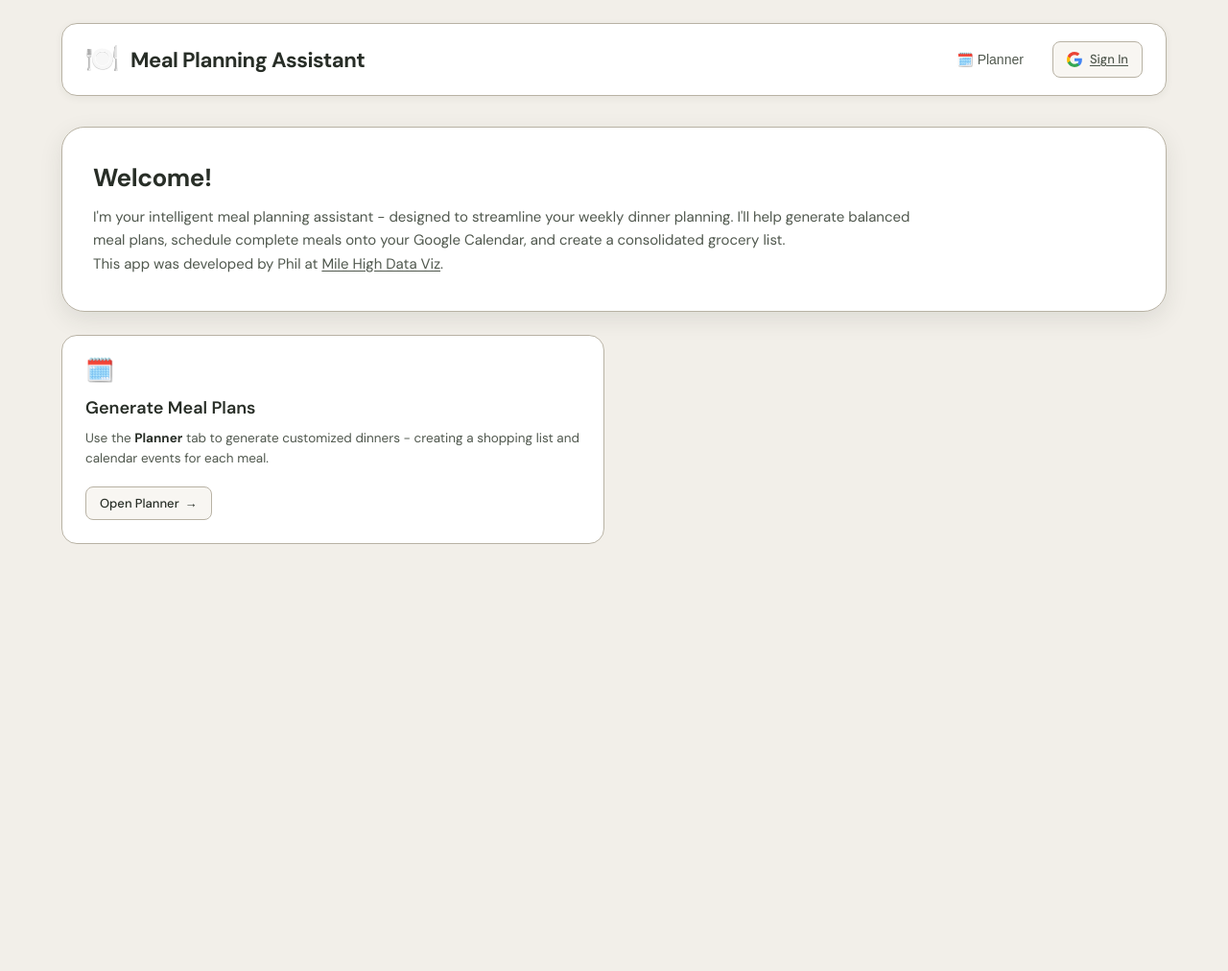
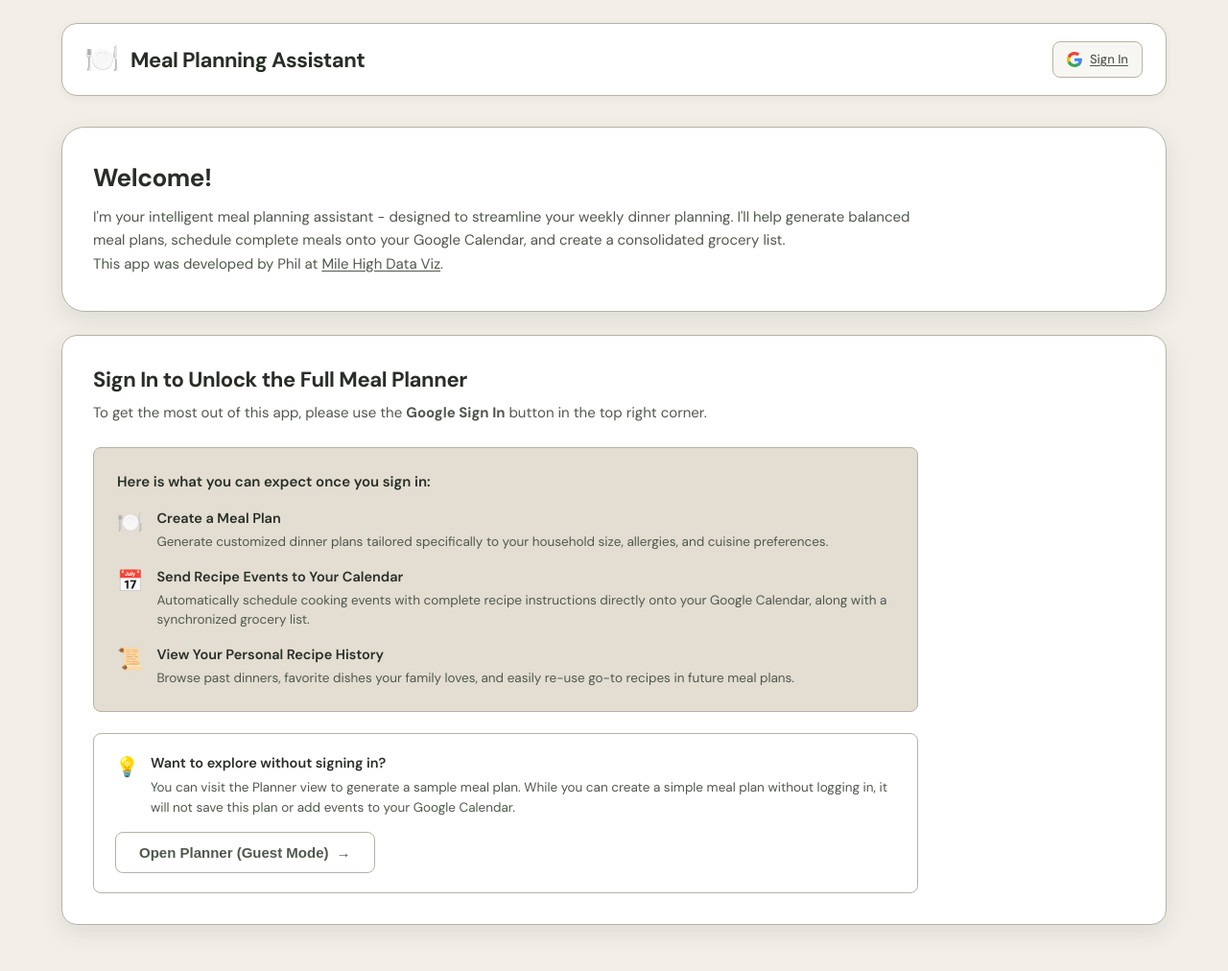
Before and after one commit to philperrin/meal-planning-gcp, a Flask app: page / in a window 1280 px wide. Shown: the whole page at 96% size. Before the commit the page ends 567 px from the top, so only its background shows below. Run offline with Flask 3, Linux system fonts and the light colour scheme; data that the repository does not hold is empty; some libraries are stand-ins or nearby versions.

Commit message:
updated prompt and welcome

```diff
--- a/static/css/styles.css
+++ b/static/css/styles.css
@@ -487,6 +506,185 @@
   display: flex;
   gap: 12px;
   flex-shrink: 0;
+}
+
+/* Unauthenticated Welcome Auth Panel & Guest Mode Callout */
+.welcome-auth-panel {
+  background: var(--bg-card);
+  border: 1px solid var(--border-card);
+  border-radius: var(--radius-md);
+  padding: 32px;
+  margin-bottom: 24px;
+  box-shadow: var(--shadow-md);
+}
+
+.welcome-auth-content {
+  max-width: 860px;
+}
+
+.welcome-auth-title {
+  font-size: 22px;
+  font-weight: 700;
+  letter-spacing: -0.4px;
+  color: var(--text-primary);
+  margin-bottom: 8px;
+  line-height: 1.3;
+}
+
+.welcome-auth-lead {
+  font-size: 15px;
+  color: var(--text-secondary);
+  line-height: 1.6;
+  margin-bottom: 24px;
+}
+
+.welcome-benefits-card {
+  background: var(--bg-secondary);
+  border: 1px solid var(--border-card);
+  border-radius: var(--radius-sm);
+  padding: 24px;
+  margin-bottom: 22px;
+}
+
+.welcome-benefits-heading {
+  font-size: 15px;
+  font-weight: 600;
+  color: var(--text-primary);
+  margin-bottom: 16px;
+}
+
+.welcome-benefits-list {
+  list-style: none;
+  padding: 0;
+  margin: 0;
+  display: flex;
+  flex-direction: column;
+  gap: 16px;
+}
+
+.benefit-item {
+  display: flex;
+  align-items: flex-start;
+  gap: 14px;
+}
+
+.benefit-icon {
+  font-size: 22px;
+  line-height: 1.2;
+  flex-shrink: 0;
+  margin-top: 2px;
+}
+
+.benefit-text {
+  display: flex;
+  flex-direction: column;
+  gap: 3px;
+}
+
+.benefit-text strong {
+  font-size: 14.5px;
+  font-weight: 600;
+  color: var(--text-primary);
+}
+
+.benefit-text span {
+  font-size: 13.5px;
+  color: var(--text-secondary);
+  line-height: 1.5;
+}
+
+.welcome-guest-notice {
+  background: rgba(255, 255, 255, 0.7);
+  border: 1px solid var(--border-card);
+  border-radius: var(--radius-sm);
+  padding: 20px 22px;
+  display: flex;
+  flex-direction: column;
+  gap: 14px;
+}
+
+.guest-notice-header {
+  display: flex;
+  align-items: flex-start;
+  gap: 12px;
+}
+
+.guest-notice-icon {
+  font-size: 20px;
+  flex-shrink: 0;
+  line-height: 1.2;
+  margin-top: 2px;
+}
+
+.guest-notice-title {
+  font-size: 14.5px;
+  font-weight: 600;
+  color: var(--text-primary);
+  margin-bottom: 4px;
+}
+
+.guest-notice-desc {
+  font-size: 13.5px;
+  color: var(--text-secondary);
+  line-height: 1.55;
+  margin: 0;
+}
+
+.guest-planner-link {
+  color: var(--accent-secondary);
+  text-decoration: underline;
+  font-weight: 600;
+  transition: var(--transition);
+}
+
+.guest-planner-link:hover {
+  color: var(--accent-secondary-hover);
+}
+
+.welcome-guest-btn {
+  display: inline-flex;
+  align-items: center;
+  gap: 8px;
+  font-size: 13.5px;
+  padding: 9px 16px;
+  cursor: pointer;
+}
+
+/* Guest Mode Banner for Planner View */
+.guest-planner-banner {
+  background: var(--bg-card);
+  border: 1px solid var(--border-card);
+  border-radius: var(--radius-sm);
+  padding: 14px 20px;
+  margin-bottom: 20px;
+  display: flex;
+  align-items: center;
+  justify-content: space-between;
+  gap: 16px;
+  flex-wrap: wrap;
+  box-shadow: var(--shadow-sm);
+}
+
+.guest-banner-left {
+  display: flex;
+  align-items: center;
+  gap: 12px;
+  font-size: 13.5px;
+  color: var(--text-secondary);
+  flex: 1;
+  min-width: 260px;
+  line-height: 1.45;
+}
+
+.guest-banner-icon {
+  font-size: 20px;
+  flex-shrink: 0;
+}
+
+.guest-banner-right {
+  display: flex;
+  align-items: center;
+  gap: 10px;
 }
 
 .panel-title {
--- a/static/js/app.js
+++ b/static/js/app.js
@@ -103,7 +103,7 @@
   initNetworkListeners();
   initOfflineStorage();
   try {
-      if (typeof localStorage !== 'undefined' && localStorage.getItem('meal_planner_skip_welcome') === 'true') {
+    if (appState.authenticated && typeof localStorage !== 'undefined' && localStorage.getItem('meal_planner_skip_welcome') === 'true') {
       switchView('planner');
     }
   } catch (e) { }
@@ -1906,9 +1906,9 @@
 
   if (appState.authenticated) {
     if (!plan.approved) {
-        html += `<button class="btn btn-gold" onclick="handleExecutePlan()"><i class="brand-icon" style="font-size:16px;">✓</i> Execute Approved Plan</button>`;
-      } else {
-        html += `<span class="api-badge active" style="font-size: 13px; padding: 8px 16px;">✓ Fully Approved & Executed</span>`;
+      html += `<button class="btn btn-gold" onclick="handleExecutePlan()"><i class="brand-icon" style="font-size:16px;">✓</i> Approve and Send to Calendar</button>`;
+    } else {
+      html += `<span class="api-badge active" style="font-size: 13px; padding: 8px 16px;">✓ Plan Approved</span>`;
     }
   }
 
--- a/templates/index.html
+++ b/templates/index.html
@@ -11,7 +11,7 @@
   <link rel="stylesheet" href="{{ url_for('static', filename='css/styles.css') }}">
 </head>
 
-<body>
+<body class="{% if not (authenticated and user) %}logged-out{% endif %}">
 
   <div class="app-container">
     <!-- Header Area -->
@@ -23,8 +23,8 @@
       </div>
       <div class="header-right-tools">
         <nav class="nav-desktop">
+          {% if authenticated and user %}
           <button class="nav-tab" data-view="planner">🗓️ Planner</button>
-          {% if authenticated and user %}
           <button class="nav-tab" data-view="history">📜 History</button>
           <button class="nav-tab" data-view="preferences">❤️ Preferences</button>
           <button class="nav-tab" data-view="settings">⚙️ Settings</button>
@@ -85,8 +85,8 @@
           </div>
         </div>
 
+        {% if authenticated and user %}
         <div class="welcome-grid">
-          {% if authenticated and user %}
           <!-- Step 1: Getting Started -->
           <div class="welcome-card" onclick="switchView('settings')" role="button" tabindex="0">
             <div class="welcome-card-header">
@@ -115,12 +115,11 @@
               Set Preferences <span>→</span>
             </button>
           </div>
-          {% endif %}
 
-          <!-- Step: Generating Meal Plans -->
+          <!-- Step 3: Generating Meal Plans -->
           <div class="welcome-card" onclick="switchView('planner')" role="button" tabindex="0">
             <div class="welcome-card-header">
-              {% if authenticated and user %}<span class="welcome-step-num">Step 3</span>{% endif %}
+              <span class="welcome-step-num">Step 3</span>
               <span class="welcome-card-icon">🗓️</span>
             </div>
             <h3 class="welcome-card-title">Generate Meal Plans</h3>
@@ -132,7 +131,6 @@
             </button>
           </div>
 
-          {% if authenticated and user %}
           <!-- Step 4: Reviewing Past Meals -->
           <div class="welcome-card" onclick="switchView('history')" role="button" tabindex="0">
             <div class="welcome-card-header">
@@ -150,12 +148,85 @@
               Explore History <span>→</span>
             </button>
           </div>
-          {% endif %}
         </div>
+        {% else %}
+        <!-- Informational Panel for Logged Out Users -->
+        <div class="panel welcome-auth-panel">
+          <div class="welcome-auth-content">
+            <h3 class="welcome-auth-title">Sign In to Unlock the Full Meal Planner</h3>
+            <p class="welcome-auth-lead">
+              To get the most out of this app, please use the <strong>Google Sign In</strong> button in the top
+              right corner.
+            </p>
+
+            <div class="welcome-benefits-card">
+              <h4 class="welcome-benefits-heading">Here is what you can expect once you sign in:</h4>
+              <ul class="welcome-benefits-list">
+                <li class="benefit-item">
+                  <span class="benefit-icon">🍽️</span>
+                  <div class="benefit-text">
+                    <strong>Create a Meal Plan</strong>
+                    <span>Generate customized dinner plans tailored specifically to your household size,
+                      allergies, and cuisine preferences.</span>
+                  </div>
+                </li>
+                <li class="benefit-item">
+                  <span class="benefit-icon">📅</span>
+                  <div class="benefit-text">
+                    <strong>Send Recipe Events to Your Calendar</strong>
+                    <span>Automatically schedule cooking events with complete recipe instructions directly onto your
+                      Google Calendar, along with a synchronized grocery list.</span>
+                  </div>
+                </li>
+                <li class="benefit-item">
+                  <span class="benefit-icon">📜</span>
+                  <div class="benefit-text">
+                    <strong>View Your Personal Recipe History</strong>
+                    <span>Browse past dinners, favorite dishes your family loves, and easily re-use go-to recipes in
+                      future meal plans.</span>
+                  </div>
+                </li>
+              </ul>
+            </div>
+
+            <div class="welcome-guest-notice">
+              <div class="guest-notice-header">
+                <span class="guest-notice-icon">💡</span>
+                <div class="guest-notice-body">
+                  <h4 class="guest-notice-title">Want to explore without signing in?</h4>
+                  <p class="guest-notice-desc">
+                    You can visit the Planner view to generate a sample meal plan. While you can create a simple meal
+                    plan without logging in, it will not save this plan or add events to your Google Calendar.
+                  </p>
+                </div>
+              </div>
+              <div class="guest-notice-actions">
+                <button type="button" class="btn btn-secondary welcome-guest-btn" onclick="switchView('planner')">
+                  <span>Open Planner (Guest Mode)</span>
+                  <span>→</span>
+                </button>
+              </div>
+            </div>
+          </div>
+        </div>
+        {% endif %}
       </div>
 
       <!-- VIEW: PLANNER -->
       <div class="view" id="planner-view">
+        {% if not (authenticated and user) %}
+        <!-- Guest Mode Notice in Planner View -->
+        <div class="guest-planner-banner">
+          <div class="guest-banner-left">
+            <span class="guest-banner-icon">ℹ️</span>
+            <div>
+              <strong>Guest Mode:</strong> You can generate a meal plan, but calendar integration and recipe history are
+              disabled until you sign in.
+            </div>
+          </div>
+        </div>
+        {% endif %}
+
         <div class="panel" style="margin-bottom: 24px; padding: 24px;">
           <div class="form-group" style="margin-bottom: 20px;">
             <h2 class="panel-title" style="margin-bottom: 4px;">Build Your Mealplan</h2>
@@ -171,8 +242,7 @@
           <div class="planner-chips-section">
             <div class="planner-chips-label">⚡ Quick Presets</div>
             <div class="input-desc" style="margin-top: 4px; margin-bottom: 12px; font-size: 13px;">
-              Select one or more presets. One meal in the meal plan will include the presets (not all meals will have
-              all presets applied).
+              Select one or more presets. The meal planning app will accommodate as many presets as possible.
             </div>
             <div class="planner-chips-grid" id="planner-chips-container">
               <button type="button" class="filter-chip" id="chip-quick" data-tag="quick"
@@ -424,12 +494,12 @@
     </main>
 
     <!-- STICKY BOTTOM NAVIGATION (MOBILE) -->
+    {% if authenticated and user %}
     <nav class="bottom-nav" id="bottom-nav" aria-label="Mobile Navigation">
       <button class="nav-tab" data-view="planner">
         <span class="nav-tab-icon">🗓️</span>
         <span class="nav-tab-label">Planner</span>
       </button>
-      {% if authenticated and user %}
       <button class="nav-tab" data-view="history">
         <span class="nav-tab-icon">📜</span>
         <span class="nav-tab-label">History</span>
@@ -442,8 +512,8 @@
         <span class="nav-tab-icon">⚙️</span>
         <span class="nav-tab-label">Settings</span>
       </button>
-      {% endif %}
     </nav>
+    {% endif %}
 
     <!-- TOAST NOTIFICATION -->
     <div class="toast" id="toast">
```
Also changed, not shown: other parts of static/css/styles.css (+122 -28 lines), services/gemini_service.py (+45 -16 lines), tests/test_api_routes.py (+14 -5 lines). Lines whose indentation alone changed are shown as unchanged.
